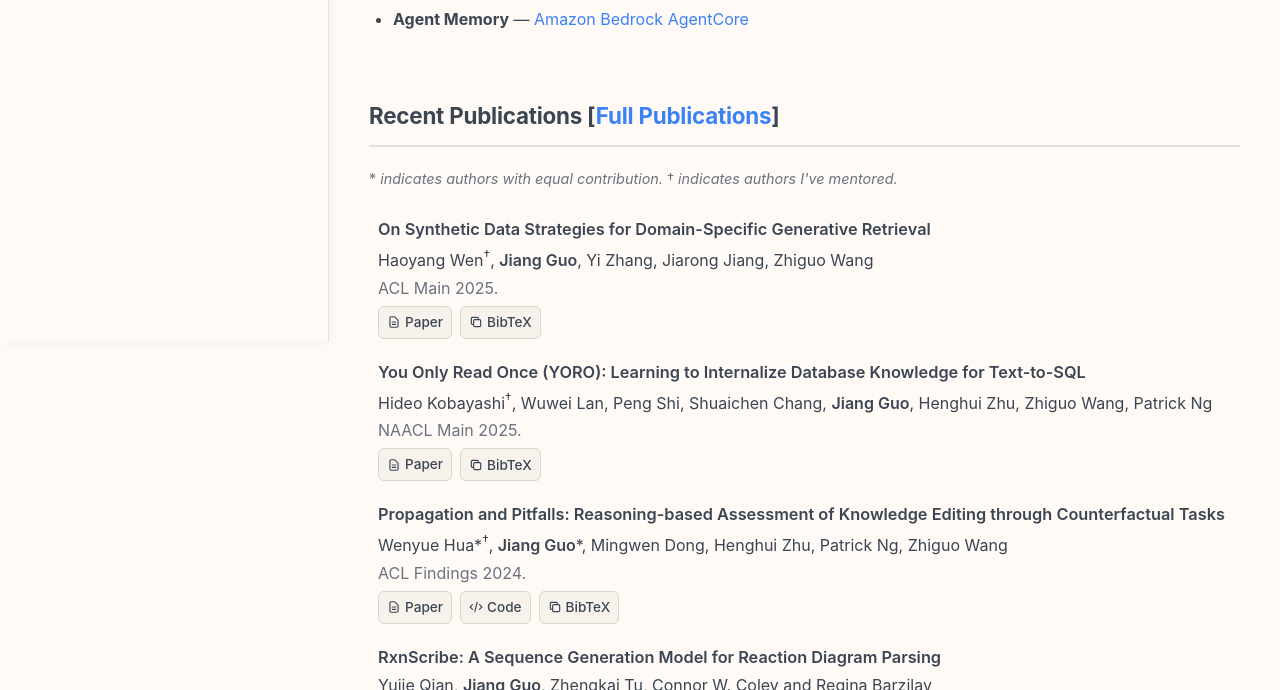
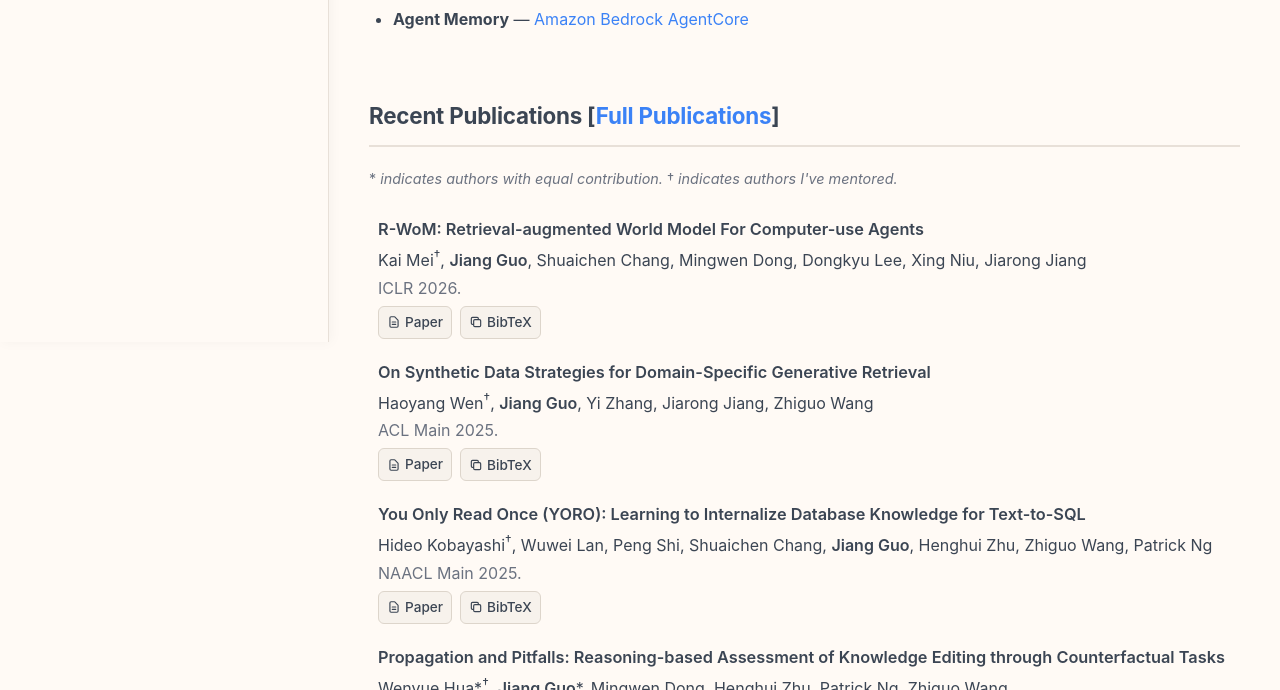
Before and after one commit to jiangfeng1124/jiangfeng1124.github.io, a plain HTML site: page index.html in a window 1280 px wide. Shown: the part 510-1200 px from the top of the page. Drawn offline with Linux system fonts and the light colour scheme.

Commit message:
add r-wom

```diff
--- a/index.html
+++ b/index.html
@@ -909,6 +909,13 @@
       },
       publications: [
         {
+          venue: "ICLR 2026",
+          title: "R-WoM: Retrieval-augmented World Model For Computer-use Agents",
+          authors: "Kai Mei<sup>†</sup>, <b>Jiang Guo</b>, Shuaichen Chang, Mingwen Dong, Dongkyu Lee, Xing Niu, Jiarong Jiang",
+          links: { paper: "https://arxiv.org/pdf/2510.11892" },
+          bibtexKey: "mei2026rwom"
+        },
+        {
           venue: "ACL Main 2025",
           title: "On Synthetic Data Strategies for Domain-Specific Generative Retrieval",
           authors: "Haoyang Wen<sup>†</sup>, <b>Jiang Guo</b>, Yi Zhang, Jiarong Jiang, Zhiguo Wang",
```
Also changed, not shown: 1 other file.
